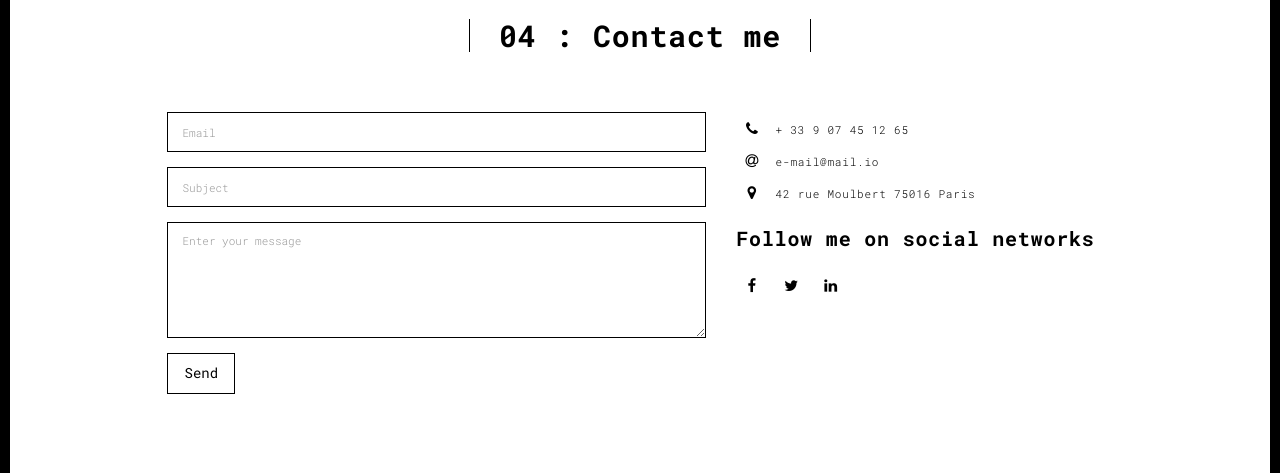
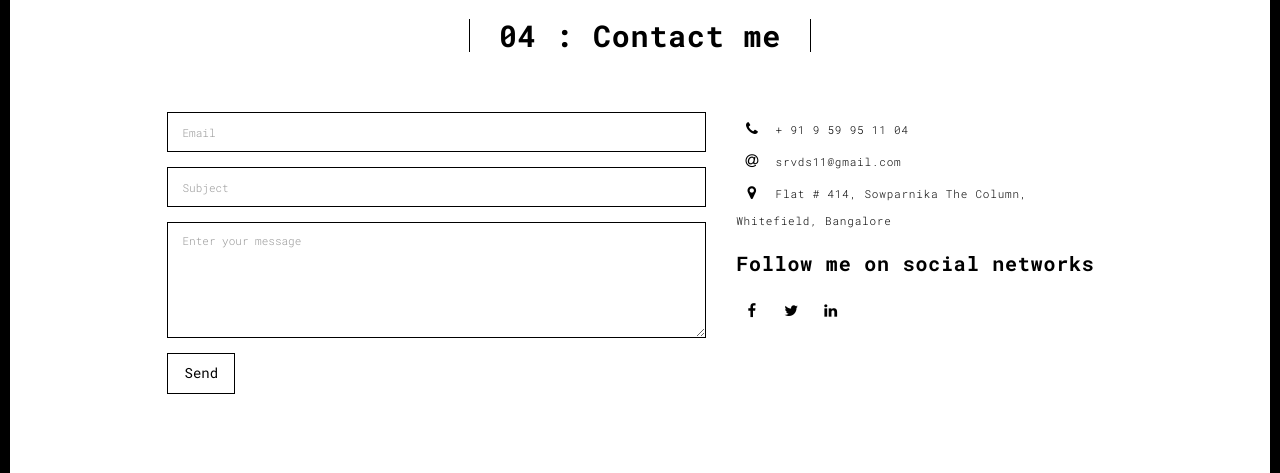
Before and after one commit to srvds11/sourav-s, a Flask app: page /contact.html in a window 1280 px wide. Shown: the part 90-563 px from the top of the page. Run offline with Flask 2, Linux system fonts and the light colour scheme; some libraries are stand-ins or nearby versions.

Commit message:
Updated
Small changes

```diff
--- a/templates/about.html
+++ b/templates/about.html
@@ -15,7 +15,7 @@
   <link rel="apple-touch-icon" sizes="180x180" href="./static/assets/apple-icon-180x180.png">
   <link href="./static/assets/favicon.ico" rel="icon">
 
-  <title>Title page</title>
+  <title>About</title>
 
 <link href="./static/main.3f6952e4.css" rel="stylesheet"></head>
 
--- a/templates/contact.html
+++ b/templates/contact.html
@@ -15,7 +15,7 @@
   <link rel="apple-touch-icon" sizes="180x180" href="./static/assets/apple-icon-180x180.png">
   <link href="./static/assets/favicon.ico" rel="icon">
 
-  <title>Title page</title>
+  <title>Sourav's</title>
 
 <link href="./static/main.3f6952e4.css" rel="stylesheet"></head>
 
@@ -80,19 +80,19 @@
                           <span class="fa-icon">
                             <i class="fa fa-phone" aria-hidden="true"></i>
                           </span>
-                          + 33 9 07 45 12 65
+                          + 91 9 59 95 11 04
                         </li>
                         <li>
                           <span class="fa-icon">
                             <i class="fa fa-at" aria-hidden="true"></i>
                           </span>
-                          e-mail@mail.io
+                          srvds11@gmail.com
                         </li>
                         <li>
                           <span class="fa-icon">
                             <i class="fa fa fa-map-marker" aria-hidden="true"></i>
                           </span>
-                          42 rue Moulbert 75016 Paris
+                          Flat # 414, Sowparnika The Column, Whitefield, Bangalore
                         </li>
                       </ul>
                       <h3>Follow me on social networks</h3>
--- a/templates/works.html
+++ b/templates/works.html
@@ -15,7 +15,7 @@
   <link rel="apple-touch-icon" sizes="180x180" href="./static/assets/apple-icon-180x180.png">
   <link href="./static/assets/favicon.ico" rel="icon">
 
-  <title>Title page</title>
+  <title>Sourav's</title>
 
 <link href="./static/main.3f6952e4.css" rel="stylesheet"></head>
 
```
Also changed, not shown: templates/index.html (+4 -4 lines).
